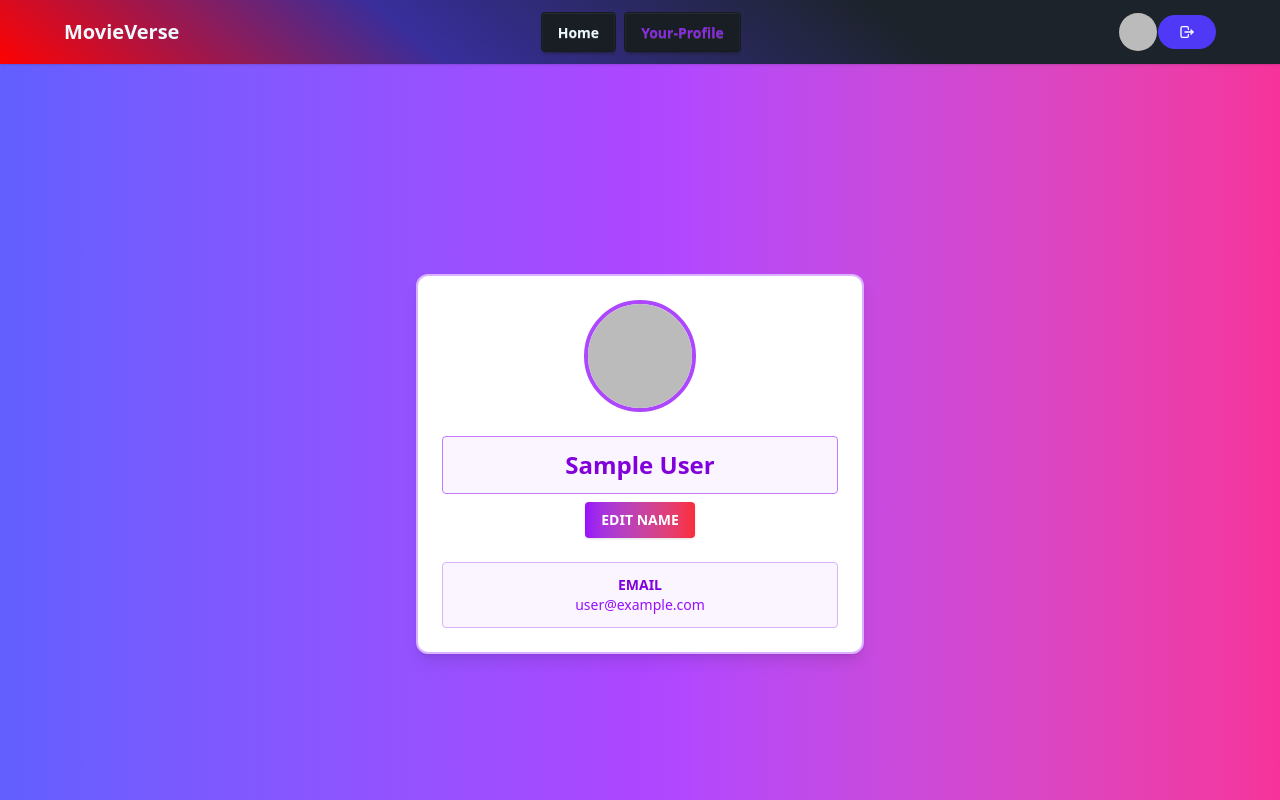
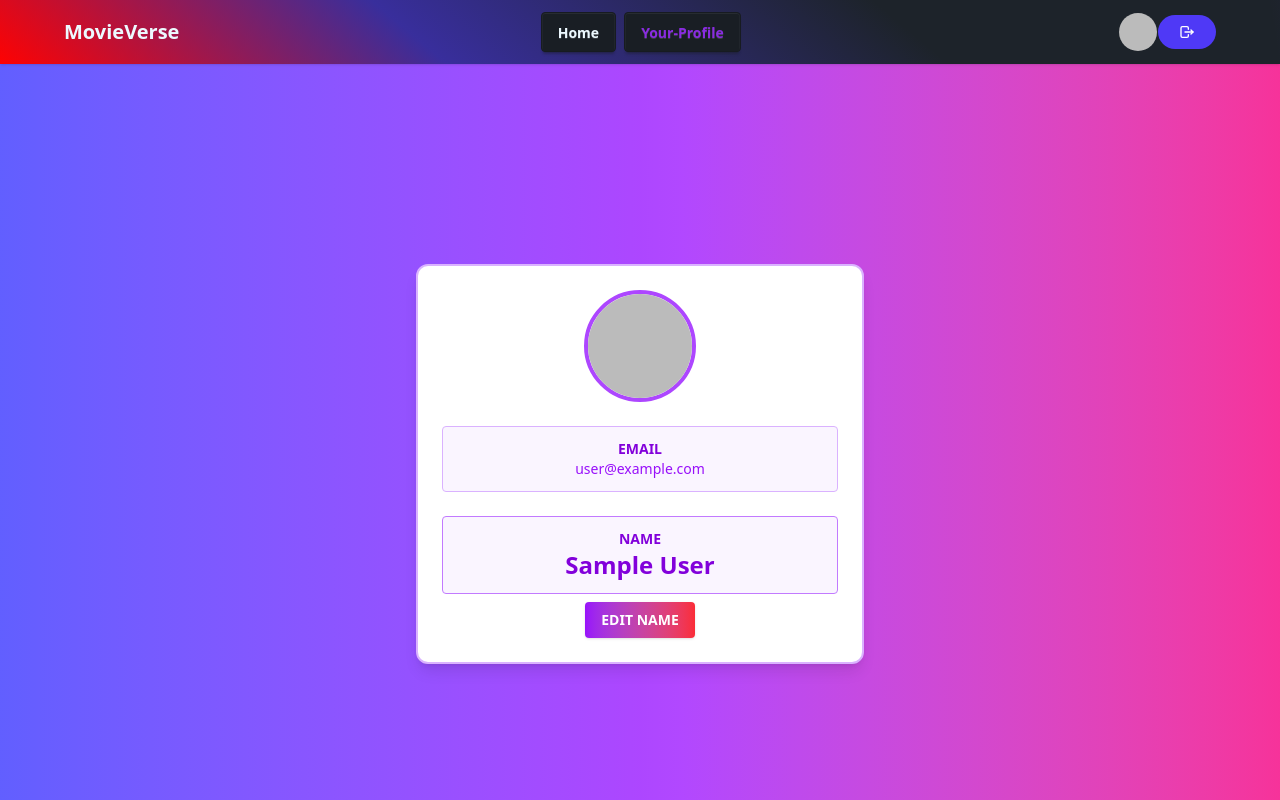
Before and after one commit to mohammad-oli56/MovieVerse, a React (Vite) app: page /profile in a window 1280 px wide. Shown: the top 800 px of the page. Built offline with nearby package versions, Linux system fonts and the light colour scheme; no server answers; sample sign-in values are in the browser's storage.

Commit message:
ui change in profile

```diff
--- a/src/Component/Profile.jsx
+++ b/src/Component/Profile.jsx
@@ -36,11 +36,18 @@ const Profile = () => {
           />
         </div>
 
+        {/* Email Box */}
+        <div className="mt-6 p-3 border border-purple-300 bg-purple-50 rounded">
+          <p className="text-purple-700 font-bold uppercase text-sm">Email</p>
+          <p className="text-purple-600 break-words text-sm">{userprofile.email || 'No email provided'}</p>
+        </div>
+
         {/* Name Box + Edit */}
         <div className="mt-6">
           {!editing ? (
             <>
               <div className="p-3 border border-purple-400 bg-purple-50 rounded mb-2">
+              <p className="text-purple-700 font-bold uppercase text-sm">Name</p>
                 <h2 className="text-2xl font-bold text-purple-700">
                   {userprofile.displayName || 'Unnamed User'}
                 </h2>
@@ -81,11 +88,7 @@ const Profile = () => {
           )}
         </div>
 
-        {/* Email Box */}
-        <div className="mt-6 p-3 border border-purple-300 bg-purple-50 rounded">
-          <p className="text-purple-700 font-bold uppercase text-sm">Email</p>
-          <p className="text-purple-600 break-words text-sm">{userprofile.email || 'No email provided'}</p>
-        </div>
+
       </div>
     </div>
   );
```
